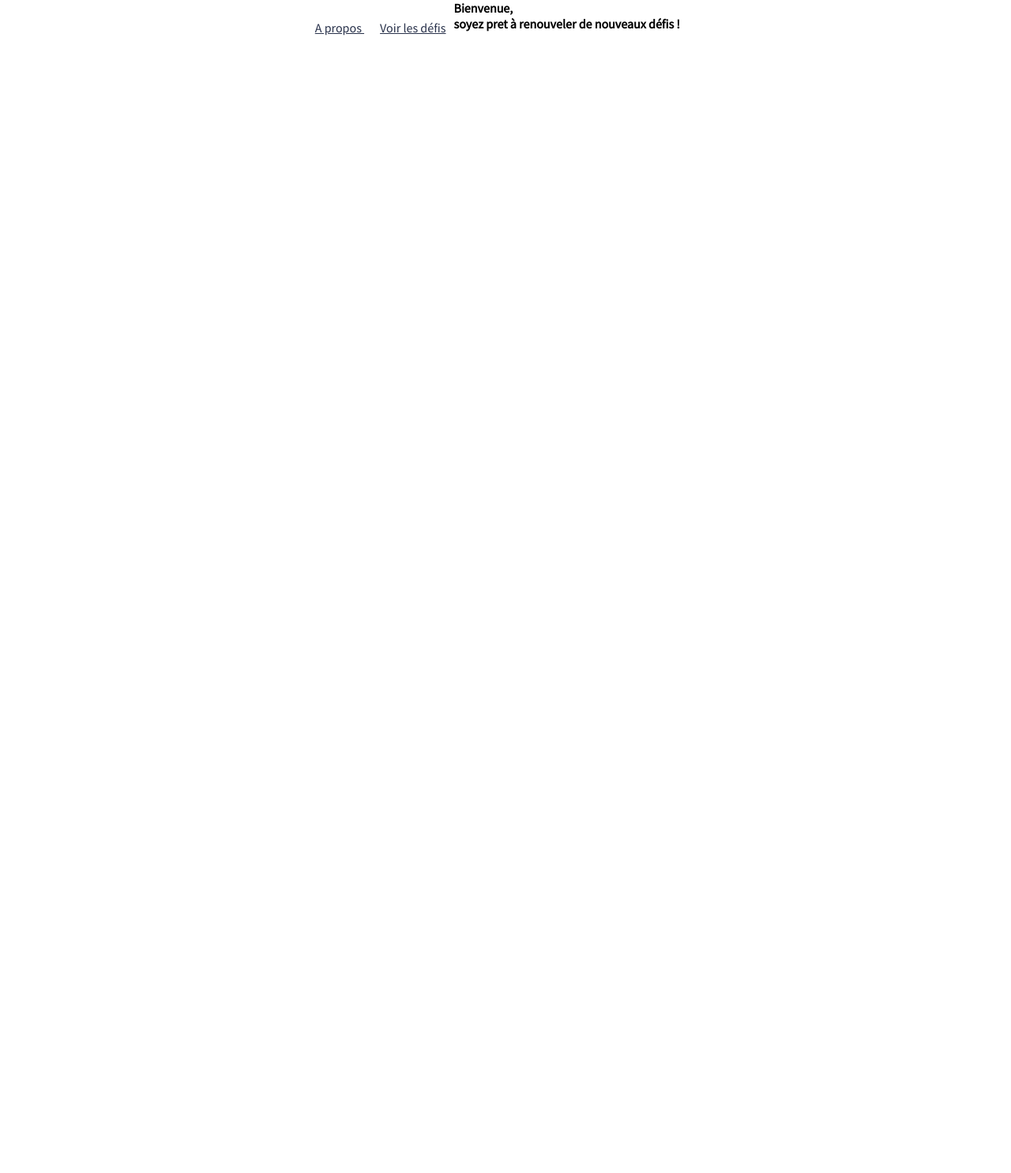
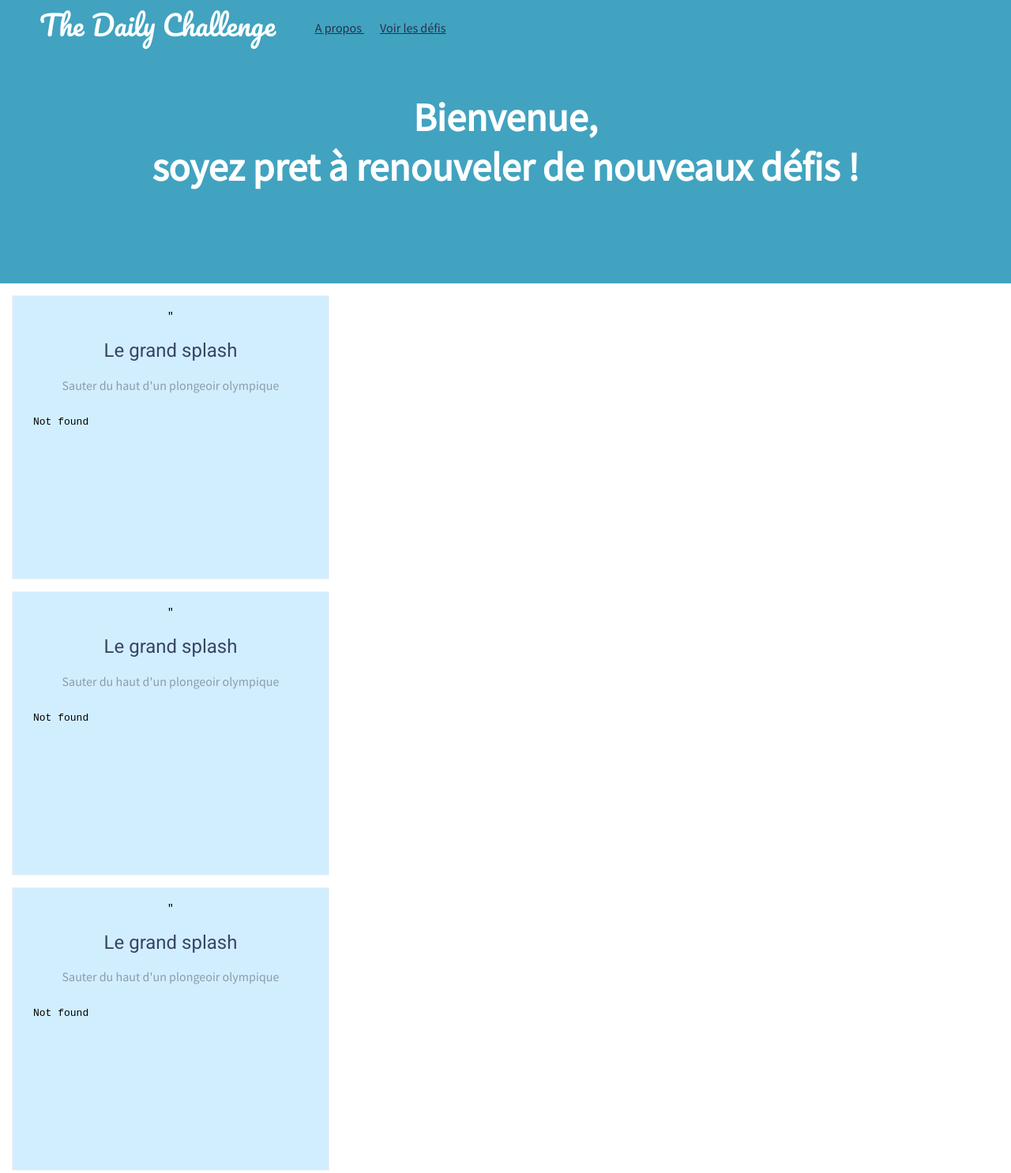
Before and after one commit to Antoinernst/Introcode, a plain HTML site: page cours4/defis.html in a window 1280 px wide. Shown: the whole page at 79% size. Before the commit the page ends 800 px from the top, so only its background shows below. Drawn offline with nearby package versions, Linux system fonts and the light colour scheme.

Commit message:
Cours4- antoine & Valentine part2

```diff
--- a/cours4/defis.html
+++ b/cours4/defis.html
@@ -19,6 +19,23 @@
     </header>
     <main>
       <section id="welcome"></section>
+      <section id="defis">
+        <div class="defi">"
+          <h2>Le grand splash</h2>
+          <p>Sauter du haut d'un plongeoir olympique</p>
+          <iframe width="364" height="204" src="'+challenge.youtube+'" frameborder="0" allowfullscreen=""></iframe>
+        </div>
+        <div class="defi">"
+          <h2>Le grand splash</h2>
+          <p>Sauter du haut d'un plongeoir olympique</p>
+          <iframe width="364" height="204" src="'+challenge.youtube+'" frameborder="0" allowfullscreen=""></iframe>
+        </div>
+        <div class="defi">"
+          <h2>Le grand splash</h2>
+          <p>Sauter du haut d'un plongeoir olympique</p>
+          <iframe width="364" height="204" src="'+challenge.youtube+'" frameborder="0" allowfullscreen=""></iframe>
+        </div>
+        </section>
     </main>
   </body>
 </html>
--- a/cours4/style.css
+++ b/cours4/style.css
@@ -89,7 +89,7 @@ a:hover {
   justify-content: center;
 }
 
- .feature {border: 1px solid #F2F2F2;
+ .feature,.defi {border: 1px solid #F2F2F2;
   margin: 15px;
   padding: 15px 0;
   text-align: center;
@@ -109,3 +109,15 @@ a:hover {
   position: relative;
   top:3px;
 }
+
+
+#welcome{
+  background-color: #41A3C0;
+  text-align: center;
+  padding: 50px;
+  color: white;
+}
+
+#welcome h4{
+ font-size: 50px;
+}
```
